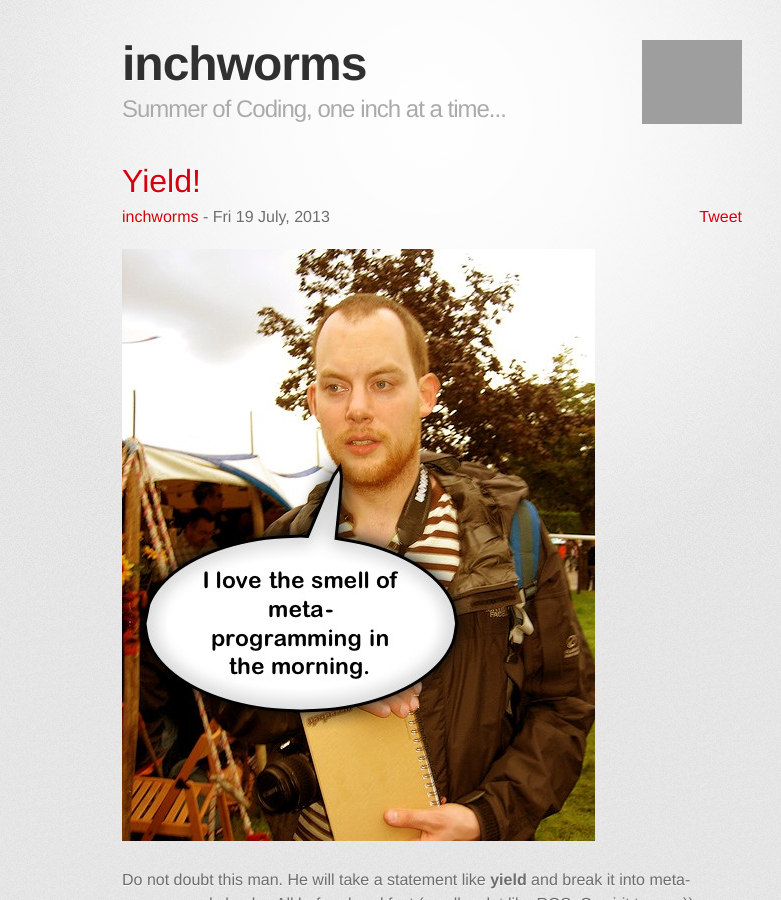
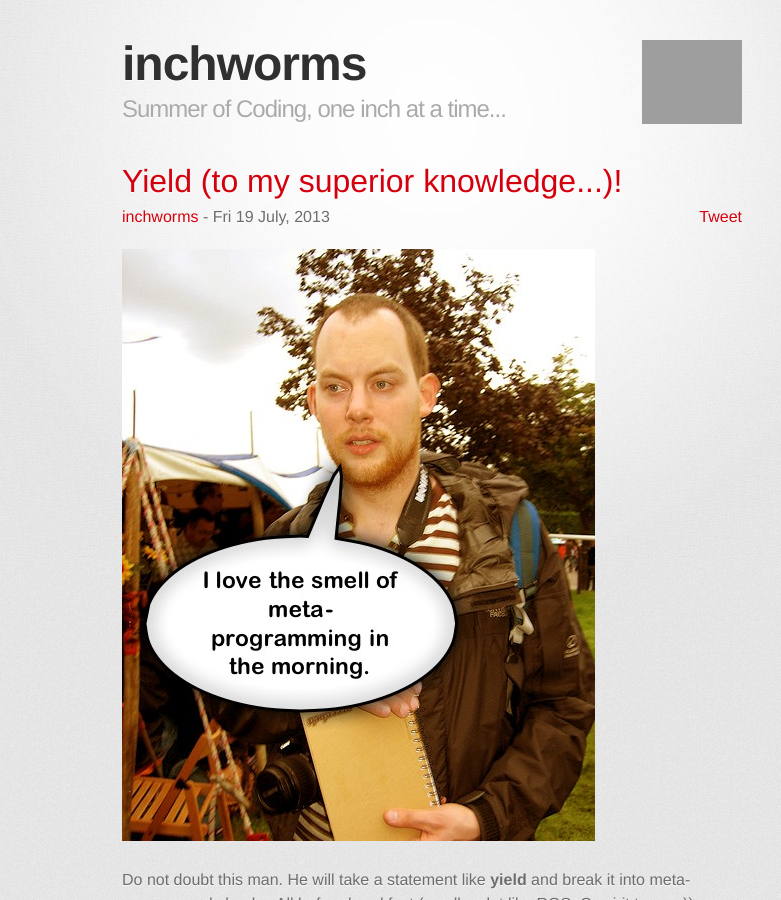
Before and after one commit to inchworms/inchworms, a Jekyll site: the page built from _posts/2013-07-19-yield.md, in a window 1280 px wide and 900 px high, cut to the strip 0-900 px from the top of the window. Shown: the whole strip, without its empty margins (208-989 px from the left). Built offline with Jekyll 4.4.1, drawn with Linux system fonts in a browser that asks for light colours; some web fonts are replaced; Markdown is read by kramdown in place of the engine named in the settings; comment, search, counter and statistics services are not loaded; grey boxes are pictures that could not be loaded.

Commit message:
Update 2013-07-19-yield.md

```diff
--- a/_posts/2013-07-19-yield.md
+++ b/_posts/2013-07-19-yield.md
@@ -1,5 +1,5 @@
 ---
-title: Yield!
+title: Yield (to my superior knowledge...)!
 layout: post
 created_at: Fri Jul 19 2013 16:38
 permalink: /blog/2013-07-19-yield
```
